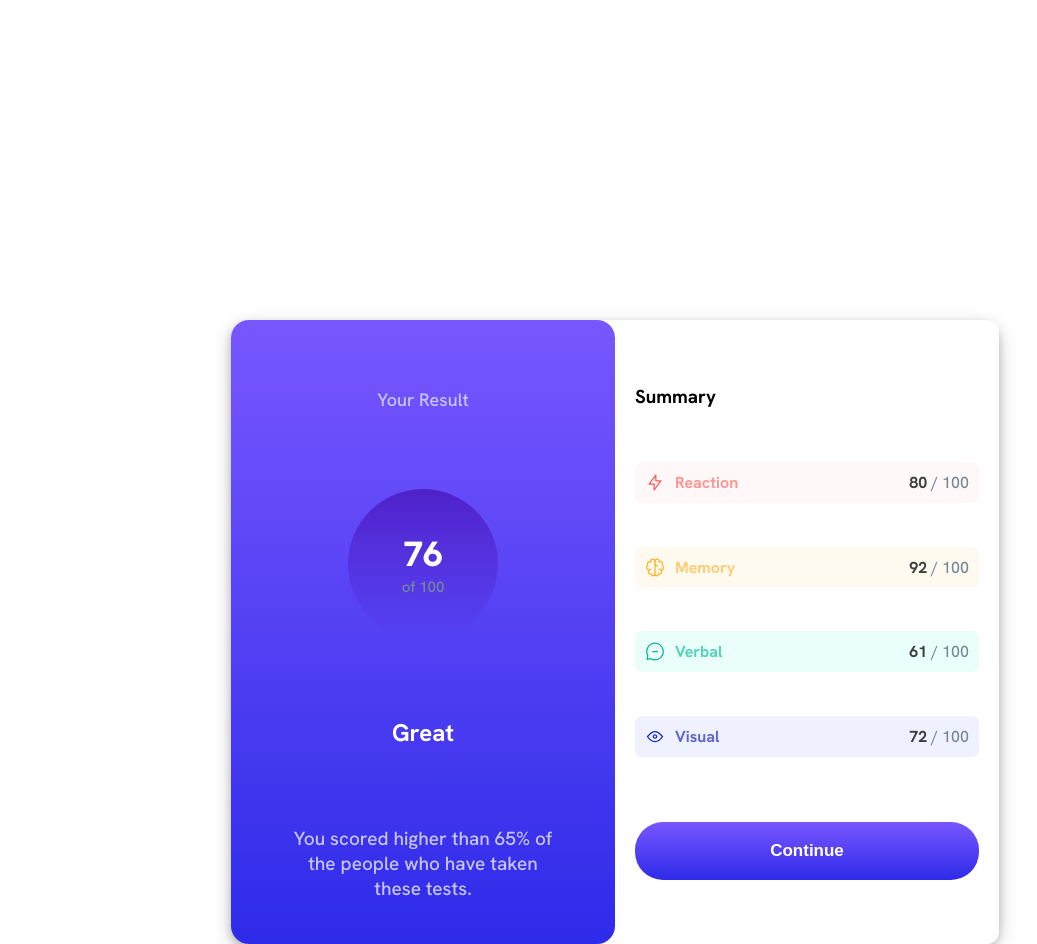
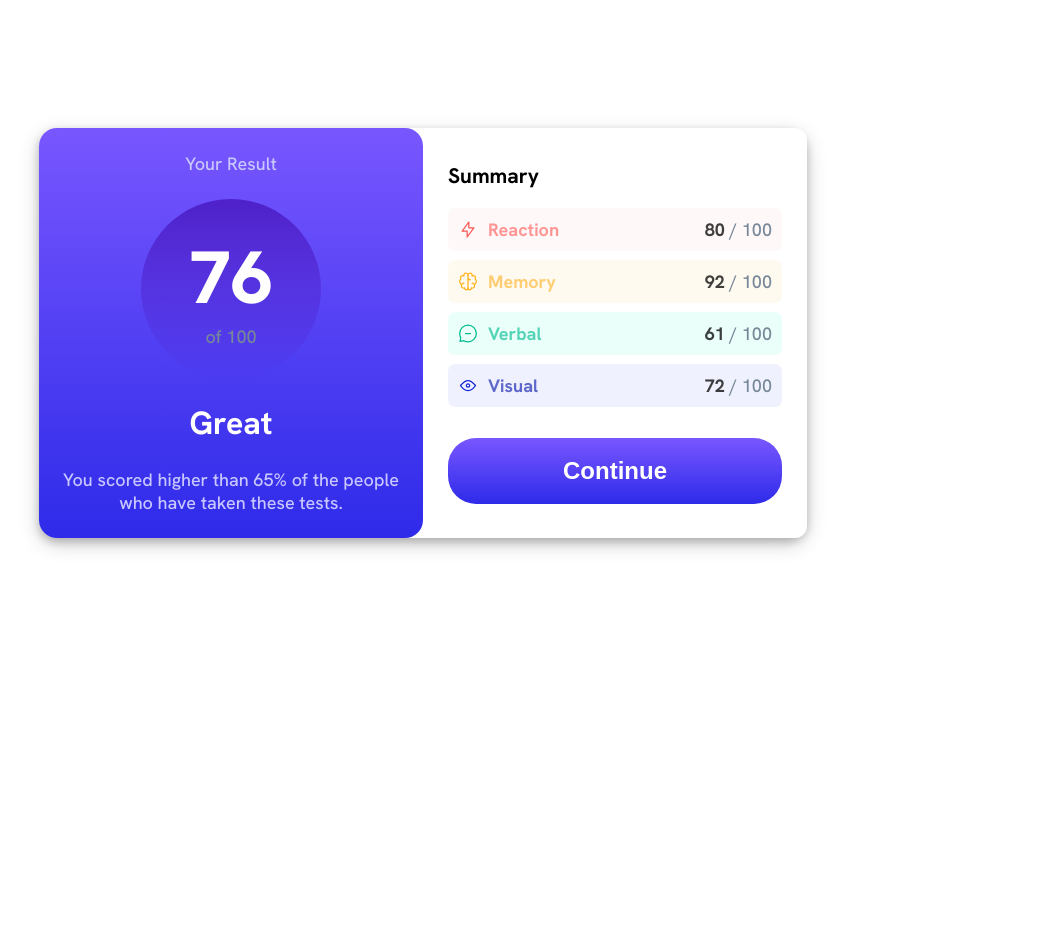
Before and after one commit to mildheart/git_folder, a plain HTML site: page index.html in a window 1280 px wide. Shown: the top 944 px of the page, without its empty margins (89-1126 px from the left). After the commit the page ends 800 px from the top, so only its background shows below. Drawn offline with Linux system fonts and the light colour scheme.

Commit message:
Modified css

```diff
--- a/Style.css
+++ b/Style.css
@@ -11,6 +11,7 @@
 
 body{
     font-family: 'Hanken Grotesk',sans-serif;
+    display: flex;
 }
 
 p{
@@ -27,10 +28,6 @@ h1{
 
 }
 
-.info{
-    font-size: 19px;
-}
-
 .details{
     color:   hsl(241, 100%, 89%);
 }
@@ -38,10 +35,10 @@ h1{
 .summary{
     display: flex;
     width: 100%;
-    background-color: aqua;
     padding: 10px;
     border-radius: 7px;
-
+    justify-content: center;
+    flex-wrap: wrap;
 
 }
 .summary_span{
@@ -96,14 +93,11 @@ h1{
 }
 
 button{
-    margin-top: 22px;
-    padding-top: 19px;
-    padding-bottom: 19px;
+
     border: none;
     border-radius: 28px;
     font-weight: 700;
     color: white;
-    font-size: 17px;
     background-image: linear-gradient(hsl(252, 100%, 67%),hsl(241, 81%, 54%));;
 }
 
@@ -120,7 +114,6 @@ img{
 }
 
 .first_heading_span{
-    font-size: 15px;
     color: lightslategray;
     padding: 0;
     margin: 0;
@@ -128,13 +121,18 @@ img{
 
 
 
-@media screen and (min-width: 577px) {
+@media screen and (min-width: 482px) {
+
+    .details{
+        font-size: 14px;
+        color:   hsl(241, 100%, 89%);
+    }
 
     .main_container{
         display: flex;
-        width: 60vw;
-        height: 78vh;
-        margin: 25%;
+        width: 60%;
+        height: 410px;
+        margin: 10%;
         border-radius: 18px;
         box-shadow: 0 4px 8px 0 rgba(0, 0, 0, 0.2), 0 6px 20px 0 rgba(0, 0, 0, 0.19);
     }
@@ -144,16 +142,182 @@ img{
         height: 100%;
         display: flex;
         flex-direction: column;
-        row-gap: 35px;
         justify-content: center;
         align-items: center;
         background-image: linear-gradient(hsl(252, 100%, 67%),hsl(241, 81%, 54%));
         border-radius: 18px;
         text-align: center;
         color:  hsl(0, 0%, 100%);
-        padding-top: 25px;
-        padding-left: 59px;
-        padding-right: 59px;
+        padding-left: 10px;
+        padding-right: 10px;
+        justify-content: space-evenly;
+    }
+
+
+
+    .first_heading{
+        width: 120px;
+        height: 120px;
+        margin: 0;
+        display: flex;
+        flex-direction: column;
+        background-image: linear-gradient(hsla(256, 72%, 46%, 1),hsla(241, 72%, 46%, 0));
+        border-radius: 50%;
+        align-items: center;
+        justify-content: center;
+        padding: 40px;
+
+    }
+
+
+
+
+    .right_container{
+        width: 50%;
+        height: 100%;
+        display: flex;
+        flex-direction: column;
+        background-color: hsl(0, 0%, 100%);
+        border-top-right-radius: 12px;
+        border-bottom-right-radius: 12px;
+        padding: 20px;
+        justify-content: space-evenly;
+
+    }
+
+    .first_heading h1{
+        font-size: 45px;
+    }
+
+    .first_heading_span{
+        font-size: 12px;
+    }
+
+    .summary p{
+        font-size: 14px;
+    }
+
+    button{
+        margin-top: 22px;
+        padding-top: 15px;
+        padding-bottom: 15px;
+        font-size: 15px;
+    }
+
+}
+
+ @media screen and (max-width:481px) {
+
+    .main_container{
+        display: flex;
+        width: 100%;
+        height: 100%;
+        flex-direction: column;
+
+    }
+
+
+    .left_container{
+        width: 100%;
+        height: 410px;
+        display: flex;
+        flex-direction: column;
+        justify-content: center;
+        align-items: center;
+        background-image: linear-gradient(hsl(252, 100%, 67%),hsl(241, 81%, 54%));
+        border-bottom-left-radius: 25px;
+        border-bottom-right-radius: 25px;
+        text-align: center;
+        color:  hsl(0, 0%, 100%);
+        padding-left: 50px;
+        padding-right: 50px;
+        justify-content: space-evenly;
+    }
+
+
+    .first_heading{
+        width: 150px;
+        height: 150px;
+        margin: 0;
+        display: flex;
+        flex-direction: column;
+        background-image: linear-gradient(hsla(256, 72%, 46%, 1),hsla(241, 72%, 46%, 0));
+        border-radius: 50%;
+        align-items: center;
+        justify-content: center;
+        padding: 40px;
+
+    }
+
+    .right_container{
+        width: 100%;
+        height: 410px;
+        display: flex;
+        flex-direction: column;
+        background-color: hsl(0, 0%, 100%);
+        border-top-right-radius: 12px;
+        border-bottom-right-radius: 12px;
+        padding: 20px;
+        justify-content: space-evenly;
+
+
+    }
+
+    .details{
+        font-size: 17px;
+        color:   hsl(241, 100%, 89%);
+    }
+
+    .first_heading h1{
+        font-size: 55px;
+    }
+
+    .first_heading_span{
+        font-size: 15px;
+    }
+
+    .summary p{
+        font-size: 17px;
+    }
+
+    button{
+        margin-top: 22px;
+        padding-top: 15px;
+        padding-bottom: 15px;
+        font-size: 19px;
+    }
+
+ }
+
+ @media screen and (min-width: 769px) {
+
+    .details{
+        font-size: 17px;
+        color:   hsl(241, 100%, 89%);
+    }
+
+    .main_container{
+        display: flex;
+        width: 60%;
+        height: 410px;
+        margin: 10%;
+        border-radius: 18px;
+        box-shadow: 0 4px 8px 0 rgba(0, 0, 0, 0.2), 0 6px 20px 0 rgba(0, 0, 0, 0.19);
+    }
+
+    .left_container{
+        width: 50%;
+        height: 100%;
+        display: flex;
+        flex-direction: column;
+        justify-content: center;
+        align-items: center;
+        background-image: linear-gradient(hsl(252, 100%, 67%),hsl(241, 81%, 54%));
+        border-radius: 18px;
+        text-align: center;
+        color:  hsl(0, 0%, 100%);
+        padding-left: 18px;
+        padding-right: 18px;
         justify-content: space-evenly;
     }
 
@@ -184,50 +348,77 @@ img{
         background-color: hsl(0, 0%, 100%);
         border-top-right-radius: 12px;
         border-bottom-right-radius: 12px;
-        padding: 20px;
+        padding: 25px;
         justify-content: space-evenly;
 
     }
 
+    .first_heading h1{
+        font-size: 60px;
+    }
 
+    .first_heading_span{
+        font-size: 15px;
+    }
 
+    .summary p{
+        font-size: 17px;
+    }
 
+    button{
+        margin-top: 22px;
+        padding-top: 17px;
+        padding-bottom: 17px;
+        font-size: 19px;
+    }
 
-}
+    .left_container h2{
+        font-size: 33px ;
+    }
 
- @media screen and (max-width:576px) {
+    .summary_heading{
+        font-size: 21px;
+    }
+
+ }
+
+ @media screen and (min-width: 1024px) {
+
+    .details{
+        font-size: 18px;
+        color:   hsl(241, 100%, 89%);
+    }
 
     .main_container{
         display: flex;
-        width: 100%;
-        flex-direction: column;
+        width: 60%;
+        height: 410px;
+        margin: 10%;
+        border-radius: 18px;
         box-shadow: 0 4px 8px 0 rgba(0, 0, 0, 0.2), 0 6px 20px 0 rgba(0, 0, 0, 0.19);
     }
 
-
     .left_container{
-        width: 100%;
-        height: 78vh;
+        width: 50%;
+        height: 100%;
         display: flex;
         flex-direction: column;
-        row-gap: 35px;
         justify-content: center;
         align-items: center;
         background-image: linear-gradient(hsl(252, 100%, 67%),hsl(241, 81%, 54%));
-        border-bottom-left-radius: 25px;
-        border-bottom-right-radius: 25px;
+        border-radius: 18px;
         text-align: center;
         color:  hsl(0, 0%, 100%);
-        padding-top: 15px;
-        padding-left: 59px;
-        padding-right: 59px;
+        padding-left: 18px;
+        padding-right: 18px;
         justify-content: space-evenly;
     }
 
 
+
     .first_heading{
-        width: 150px;
-        height: 150px;
+        width: 180px;
+        height: 180px;
         margin: 0;
         display: flex;
         flex-direction: column;
@@ -239,17 +430,47 @@ img{
 
     }
 
+
+
+
     .right_container{
-        width: 100%;
+        width: 50%;
         height: 100%;
         display: flex;
         flex-direction: column;
         background-color: hsl(0, 0%, 100%);
         border-top-right-radius: 12px;
         border-bottom-right-radius: 12px;
-        padding: 20px;
+        padding: 25px;
         justify-content: space-evenly;
 
     }
 
+    .first_heading h1{
+        font-size: 74px;
+    }
+
+    .first_heading_span{
+        font-size: 18px;
+    }
+
+    .summary p{
+        font-size: 18px;
+    }
+
+    button{
+        margin-top: 22px;
+        padding-top: 19px;
+        padding-bottom: 19px;
+        font-size: 24px;
+    }
+
+    .left_container h2{
+        font-size: 32px ;
+    }
+
+    .summary_heading{
+        font-size: 21px;
+    }
+
  }
```
